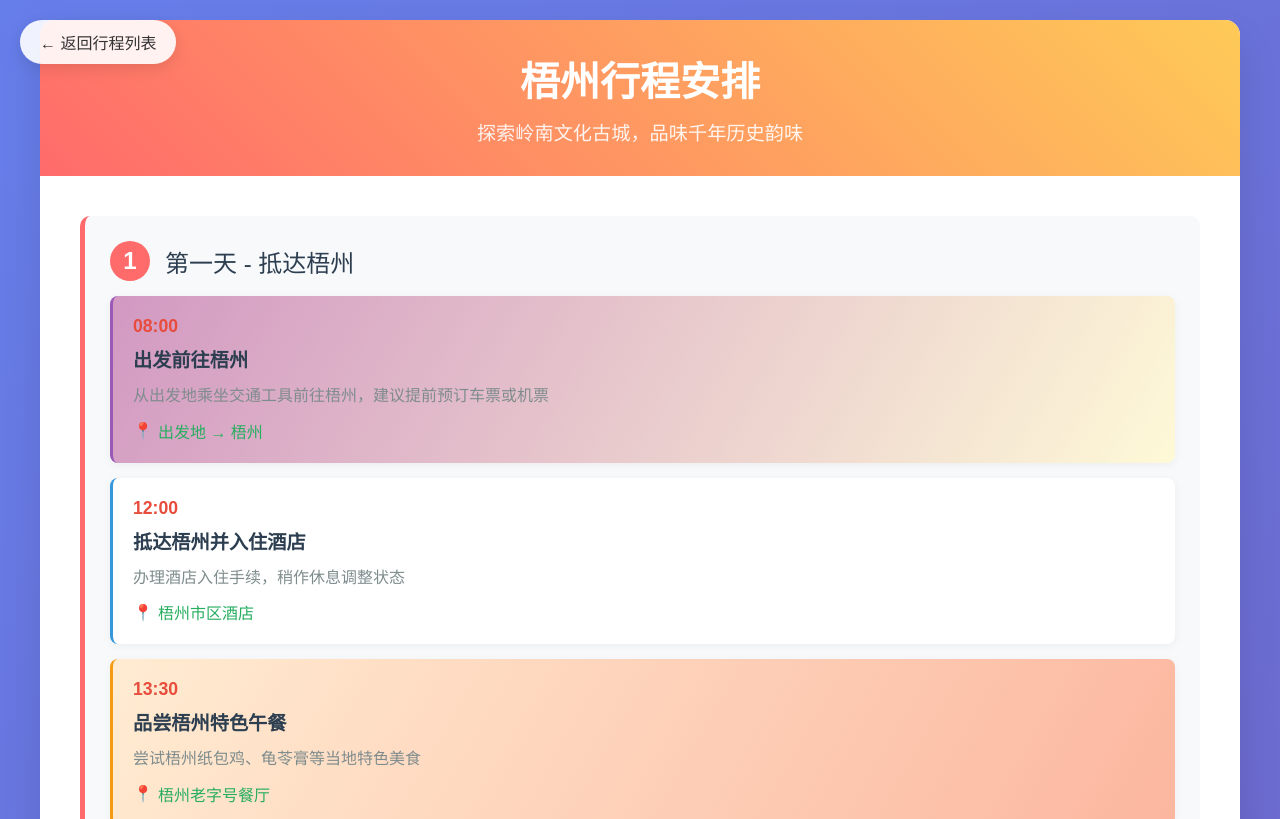
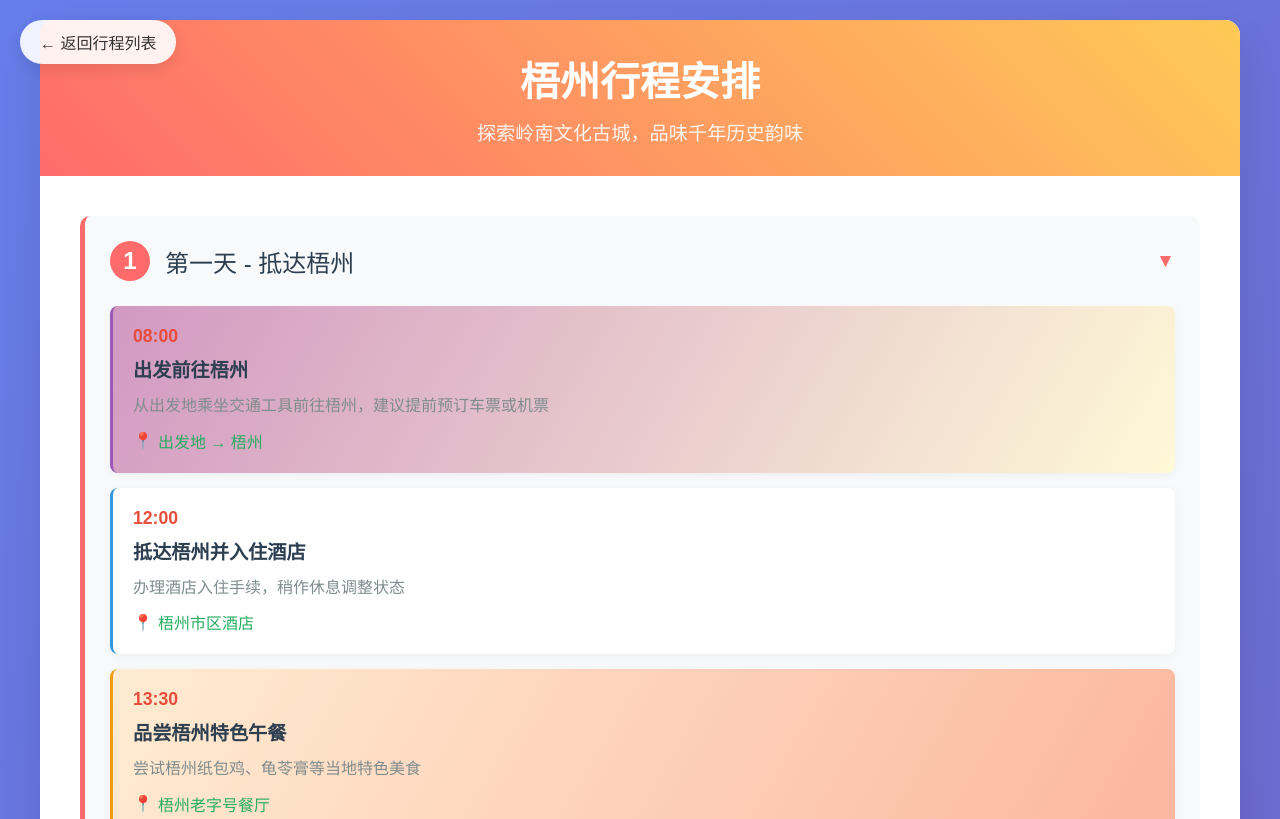
Before and after one commit to TT-Dragon-Y/tt-dragon-y.github.io, a plain HTML site: page wuzhou-trip.html in a window 1280 px wide. Shown: the top 819 px of the page. Drawn offline with Linux system fonts and the light colour scheme.

Commit message:
group trip day by day

```diff
--- a/wuzhou-trip.html
+++ b/wuzhou-trip.html
@@ -52,9 +52,9 @@
             background: #f8f9fa;
             border-radius: 10px;
             margin-bottom: 30px;
-            padding: 25px;
             border-left: 5px solid #ff6b6b;
             transition: transform 0.3s ease, box-shadow 0.3s ease;
+            overflow: hidden;
         }
 
         .day-card:hover {
@@ -62,12 +62,48 @@
             box-shadow: 0 15px 30px rgba(0,0,0,0.1);
         }
 
+        .day-header {
+            padding: 25px;
+            cursor: pointer;
+            display: flex;
+            justify-content: space-between;
+            align-items: center;
+            background: #f8f9fa;
+            transition: background-color 0.3s ease;
+        }
+
+        .day-header:hover {
+            background: #e9ecef;
+        }
+
         .day-title {
             font-size: 1.5em;
             color: #2c3e50;
-            margin-bottom: 15px;
             display: flex;
             align-items: center;
+            margin: 0;
+        }
+
+        .toggle-icon {
+            font-size: 1.2em;
+            color: #ff6b6b;
+            transition: transform 0.3s ease;
+        }
+
+        .day-content {
+            padding: 0 25px 25px 25px;
+            max-height: 0;
+            overflow: hidden;
+            transition: max-height 0.3s ease, padding 0.3s ease;
+        }
+
+        .day-content.expanded {
+            max-height: 2000px;
+            padding: 0 25px 25px 25px;
+        }
+
+        .day-card.collapsed .toggle-icon {
+            transform: rotate(-90deg);
         }
 
         .day-number {
@@ -214,10 +250,14 @@
 
         <div class="timeline">
             <div class="day-card">
+                <div class="day-header" onclick="toggleDay(this)">
                     <div class="day-title">
                         <div class="day-number">1</div>
                         第一天 - 抵达梧州
                     </div>
+                    <div class="toggle-icon">▼</div>
+                </div>
+                <div class="day-content expanded">
 
                 <div class="activity transport">
                     <div class="activity-time">08:00</div>
@@ -261,12 +301,17 @@
                     <div class="activity-location">梧州夜市</div>
                 </div>
                 </div>
+            </div>
 
             <div class="day-card">
+                <div class="day-header" onclick="toggleDay(this)">
                     <div class="day-title">
                         <div class="day-number">2</div>
                         第二天 - 文化探索
                     </div>
+                    <div class="toggle-icon">▼</div>
+                </div>
+                <div class="day-content expanded">
 
                 <div class="activity">
                     <div class="activity-time">08:00</div>
@@ -317,12 +362,17 @@
                     <div class="activity-location">推荐餐厅</div>
                 </div>
                 </div>
+            </div>
 
             <div class="day-card">
+                <div class="day-header" onclick="toggleDay(this)">
                     <div class="day-title">
                         <div class="day-number">3</div>
                         第三天 - 自然风光
                     </div>
+                    <div class="toggle-icon">▼</div>
+                </div>
+                <div class="day-content expanded">
 
                 <div class="activity">
                     <div class="activity-time">08:00</div>
@@ -375,5 +425,32 @@
                 </div>
             </div>
         </div>
+    </div>
+
+    <script>
+        function toggleDay(header) {
+            const dayCard = header.parentElement;
+            const dayContent = header.nextElementSibling;
+            const toggleIcon = header.querySelector('.toggle-icon');
+
+            if (dayContent.classList.contains('expanded')) {
+                dayContent.classList.remove('expanded');
+                dayCard.classList.add('collapsed');
+                toggleIcon.textContent = '▶';
+            } else {
+                dayContent.classList.add('expanded');
+                dayCard.classList.remove('collapsed');
+                toggleIcon.textContent = '▼';
+            }
+        }
+
+        // Initialize all days as expanded by default
+        document.addEventListener('DOMContentLoaded', function() {
+            const allDayContents = document.querySelectorAll('.day-content');
+            allDayContents.forEach(content => {
+                content.classList.add('expanded');
+            });
+        });
+    </script>
 </body>
 </html>
```
Lines whose indentation alone changed are shown as unchanged.
